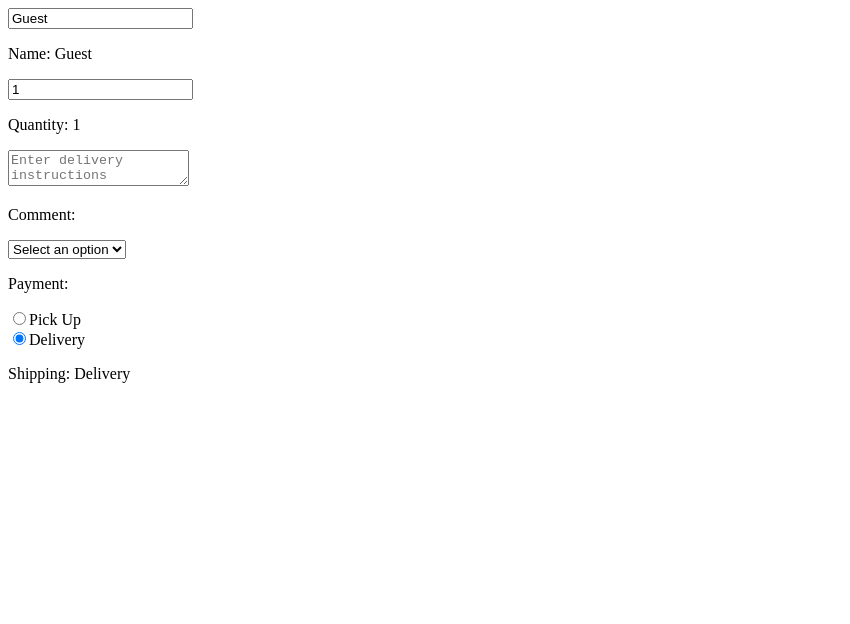
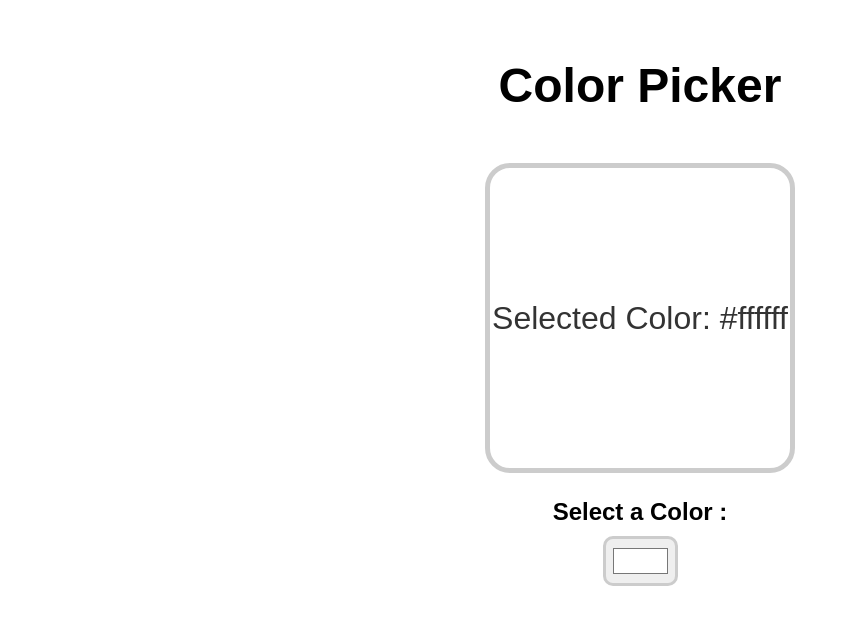
Before and after one commit to RaoufHamaissia/React, a React (Vite) app in the folder my-react-app/: page / in a window 1280 px wide. Shown: the top 624 px of the page, without its empty margins (0-850 px from the left). Built offline with nearby package versions, Linux system fonts and the light colour scheme.

Commit message:
color picking app

```diff
--- a/my-react-app/src/App.jsx
+++ b/my-react-app/src/App.jsx
@@ -1,13 +1,7 @@
-// onChange = event handler used primarly for form element : input elements. Triggered when the value of an input changes
-//  onSubmit = event handler used primarily for form elements
-//  onClick = event handler used primarily for button elements
-//
 
 
 
-import MyComponent from "./MyComponent.jsx";
-import Counter from "./Counter.jsx";
-import MySecondComponent from "./MySecondComponent.jsx";
+import ColorPicker from './ColorPicker.jsx';
 
 
 
@@ -19,7 +13,7 @@
   return(
     <>
 
-     <MySecondComponent/>
+     <ColorPicker/>
 
 
 
--- /dev/null
+++ b/my-react-app/src/ColorPicker.jsx
@@ -0,0 +1,24 @@
+import React, { useState } from 'react';
+
+function ColorPicker() {
+    const [color, setColor] = useState('#ffffff'); // Default color is white
+
+    const handelColorChange = (event) => {
+        setColor(event.target.value); // Update the color state with the selected color
+
+    };
+
+    return(
+        <div className="color-picker-container">
+            <h1>Color Picker</h1>
+            <div className='color-display' style={{backgroundColor: color}}>
+                <p>Selected Color: {color}</p>
+            </div>
+            <label>Select a Color :</label>
+            <input type="color" value={color} onChange={handelColorChange} />
+
+        </div>
+    );
+};
+
+export default ColorPicker;
--- a/my-react-app/src/Counter.jsx
+++ /dev/null
@@ -1,33 +0,0 @@
-    import React, {useState} from 'react';
-
-    function Counter() {
-
-        const [count, setCount] = useState(0);
-
-        const increment = () => {
-            setCount(count + 1);
-        }
-
-        const decrement = () => {
-            if (count === 0) {
-                return;
-            }
-            setCount(count - 1);
-        }
-
-        const reset = () => {
-            setCount(0);
-        }
-        return (
-            <div className='counter-container'>
-                <h1 className='counter-display'>Counter: {count}</h1>
-                <button className='counter-button' onClick={increment} >Increment</button>
-                <button className='counter-button' onClick={reset}>Reset</button>
-                <button className='counter-button' onClick={decrement}>Decrement</button>
-
-            </div>
-        )
-
-    }
-
-    export default Counter;
--- a/my-react-app/src/MyComponent.jsx
+++ /dev/null
@@ -1,65 +0,0 @@
-import React,{useState} from 'react';
-// import { useState } from 'react';
-
-
-
-
-
-    function MyComponent() {
-
-        const [name, setName] = useState("Guest");
-        const [age, setAge] = useState(0);
-        const [isEmployed, setIsEmployed] = useState(false);
-
-        const updateName = () => {
-            const input = document.querySelector('input[type="text"]');
-            const {value} = input;
-            setName(value);
-            //setName("John Doe");
-        }
-
-        const incrementAge = () => {
-            setAge(age + 1);
-        }
-
-        const decrementAge = () => {
-            if (age === 0) {
-                return;
-            }
-            setAge(age - 1);
-        }
-
-        const resetAge = () => {
-            setAge(0);
-        }
-
-        const toggleEmployedStatus = () => {
-            setIsEmployed(!isEmployed);
-        }
-        return(
-        <div>
-            <p>Name: {name}</p>
-            <input type="text" placeholder="enter your name"  />
-            <button onClick={updateName}>Set Name</button>
-
-            <br />
-
-            <p>Age: {age}</p>
-            <button onClick={incrementAge}>Increase Age</button>
-            <button onClick={resetAge}>Reset Age</button>
-            <button onClick={decrementAge}>Decrease Age</button>
-
-            <br />
-            <p>Is employed: {isEmployed ? "Yes" : "No"}</p>
-            <button onClick={toggleEmployedStatus}>Toggle Employment</button>
-
-
-
-        </div>)
-
-
-
-
-    }
-
-    export default MyComponent;
--- a/my-react-app/src/MySecondComponent.jsx
+++ /dev/null
@@ -1,84 +0,0 @@
-
-import React, {useState} from "react";
-
-
-function MySecondComponent() {
-
-    const [name, setName] = useState("Guest");
-    const [quantity, setQuantity] = useState(1);
-    const [comment, setComment] = useState("");
-    const [payment, setPayment] = useState("");
-    const [shipping, setShipping] = useState("Delivery");
-
-
-
-    const handleNameChange = (event) => {
-        //const {value} = event.target.value; // destructuring assignment to extract value from the event target
-        setName(event.target.value); // update the name state with the new value
-    }
-
-    const handleQuantityChange = (event) => {
-        setQuantity(event.target.value); // update the quantity state with the new value
-    }
-
-    const handleCommentChange = (event) => {
-        setComment(event.target.value); // update the comment state with the new value
-    }
-
-    const handlePaymentChange = (event) => {
-        setPayment(event.target.value); // update the payment state with the new value
-    }
-
-    const handleShippingChange = (event) => {
-        setShipping(event.target.value); // update the shipping state with the new value
-    }
-
-    return (
-        <div>
-
-            <input type="text" value={name} onChange={handleNameChange}/>
-            <p>Name: {name}</p>
-
-            <input value={quantity} onChange={handleQuantityChange} type="number" />
-            <p>Quantity: {quantity}</p>
-
-            <textarea value={comment} onChange={handleCommentChange} placeholder="Enter delivery instructions"></textarea>
-            <p>Comment: {comment}</p>
-
-            <select value={payment} onChange={handlePaymentChange}>
-                <option value="">Select an option</option>
-                <option value="credit">Credit Card</option>
-                <option value="debit">Debit Card</option>
-                <option value="paypal">PayPal</option>
-                <option value="bank">Bank Transfer</option>
-                <option value="cash on delivery">Cash</option>
-            </select>
-            <p>Payment: {payment}</p>
-
-            <label >
-                <input type="radio" value="Pick Up"
-                    checked={shipping === "Pick Up"}
-                    onChange={handleShippingChange} />
-                Pick Up
-            </label>
-            <br/>
-            <label >
-                <input type="radio" value="Delivery"
-                checked={shipping === "Delivery"}
-                onChange={handleShippingChange} />
-                Delivery
-            </label>
-            <p>Shipping: {shipping}</p>
-
-
-        </div>
-
-
-
-
-    );
-
-};
-
-
-export default MySecondComponent;
--- a/my-react-app/src/index.css
+++ b/my-react-app/src/index.css
@@ -1,28 +1,50 @@
-.counter-container {
+body{
+  font-family: Arial, Helvetica, sans-serif;
+}
+
+
+.color-picker-container {
+    display: flex;
+    flex-direction: column;
+    align-items: center;
+
+
+}
+h1{
+  margin: 50px;
+  font-size: 3rem;
+}
+.color-display {
+  width: 300px;
+  height: 300px;
+  display: flex;
+  justify-content: center;
+  align-items: center;
+  border: 5px solid hsl(0, 0%, 80%);
+  border-radius: 25px;
+  margin-bottom: 25px;
+  transition: 0.25s ease;
+}
+
+.color-display p{
+  color: hsl(0, 0%, 20%);
+  font-size: 2rem;
   text-align: center;
-  font-family: Arial, Helvetica, sans-serif;
 
 }
 
-.counter-display {
-  font-size: 10em;
-  margin-top: 0;
-  margin-bottom: 50px;
+label{
+  font-size: 1.5rem;
+  font-weight: bold;
+  margin-bottom: 10px;
+
 }
 
-.counter-button {
-  width: 150px;
+input[type="color"] {
+  width: 75px;
   height: 50px;
-  font-size: 1.5em;
-  font-weight: bold;
-  margin: 0px 5px;
-  background-color: hsl(197, 100%, 50%);
-  color: white;
-  border: none;
-  border-radius: 5px;
-  cursor: pointer;
+  padding: 5px;
+  border-radius: 10px;
+  border: 3px solid;
+  color: hsl(0, 0%, 80%);
 }
-
-.counter-button:hover {
-  background-color: hsl(197, 100%, 40%);
-}
```
